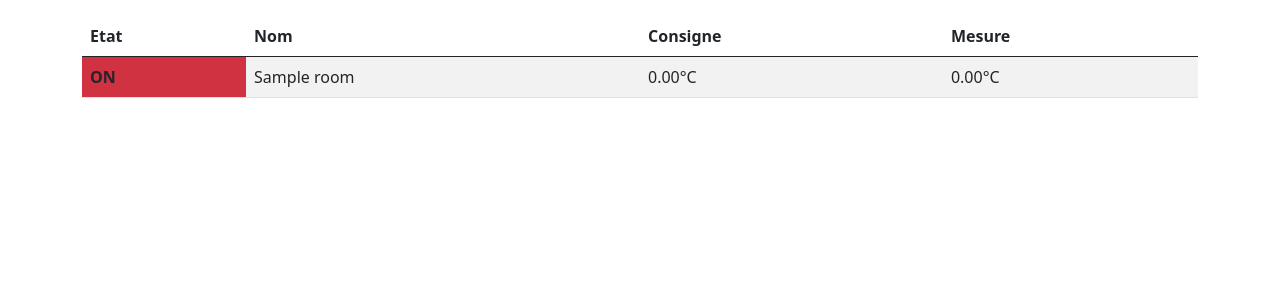
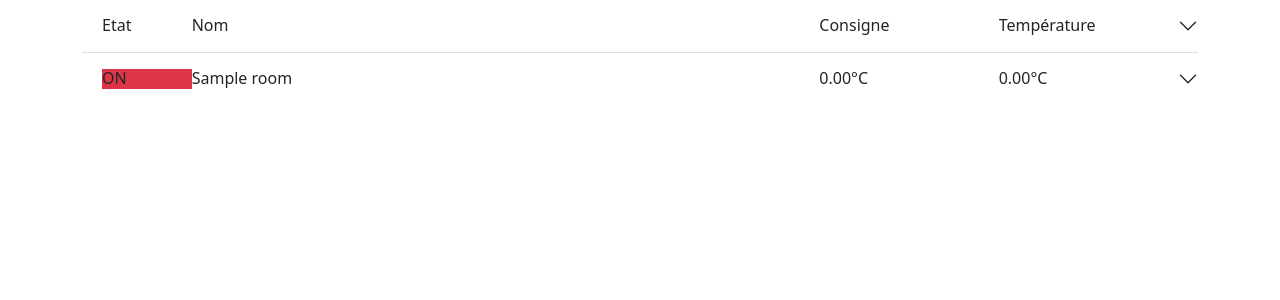
Before and after one commit to manuo1/HouseBrain, a Django app: page / in a window 1280 px wide. Shown: the part 76-376 px from the top of the page. Run offline with Django 3.2, Linux system fonts and the light colour scheme; tables that the repository leaves empty hold one stand-in row (values such as "Sample post"); parts of the project's set-up code (start-up, migrations or seed data) failed here and were passed over.

Commit message:
change homepage display 3

```diff
--- a/housebrain/templates/homepage.html
+++ b/housebrain/templates/homepage.html
@@ -3,30 +3,77 @@
 {% block title %}House Brain{% endblock %}
 {% block main %}
 
-<p>
 
-<table class="table table-striped">
-  <thead>
-    <tr>
-      <th scope="col">Etat</th>
-      <th scope="col">Nom</th>
-      <th scope="col">Consigne</th>
-      <th scope="col">Mesure</th>
-    </tr>
-  </thead>
-  <tbody>
+
+
+
+
+
+
+
+<div class="accordion accordion-flush" id="accordionFlush">
+
+<div class="accordion-item">
+  <h2 class="accordion-header">
+    <button class="accordion-button collapsed" type="button" data-bs-toggle="collapse" data-bs-target="#flush-collapse{{room.id}}" aria-expanded="false" aria-controls="flush-collapse{{room.id}}">
+
+      <div class="col-1 text-truncate">
+        Etat
+      </div>
+      <div class="col-7 text-truncate">
+        Nom
+      </div>
+      <div class="col-2 text-truncate">
+        Consigne
+      </div>
+      <div class="col-2 text-truncate">
+        Température
+      </div>
+
+    </button>
+  </h2>
+</div>
+
+
+
+
 
     {% for room in data %}
-    <tr>
-      <th scope="row" class="{{room.color}}">{{room.heater_state}}</th>
-      <td>{{room.name}}</td>
-      <td>{{room.setpoint_temperature}}</td>
-      <td>{{room.measured_temperature}}</td>
-    </tr>
+      <div class="accordion-item">
+
+        <!-- visible part -->
+        <h2 class="accordion-header" id="flush-heading{{room.id}}">
+          <button class="accordion-button collapsed" type="button" data-bs-toggle="collapse" data-bs-target="#flush-collapse{{room.id}}" aria-expanded="false" aria-controls="flush-collapse{{room.id}}">
+
+                <div class="col-1 {{room.color}}">
+                  {{room.heater_state}}
+                </div>
+                <div class="col-7 text-truncate">
+                  {{room.name}}
+                </div>
+                <div class="col-2">
+                  {{room.setpoint_temperature}}
+                </div>
+                <div class="col-2">
+                  {{room.measured_temperature}}
+                </div>
+
+          </button>
+        </h2>
+
+        <!-- collapsible part -->
+        <div id="flush-collapse{{room.id}}" class="accordion-collapse collapse" aria-labelledby="flush-heading{{room.id}}" data-bs-parent="#accordionFlush">
+          <div class="accordion-body">
+            Bouton
+          </div>
+        </div>
+
+
+      </div>
     {% endfor %}
 
-  </tbody>
-</table>
-</p>
+
+</div>
+
 
 {% endblock %}
--- a/housebrain/views.py
+++ b/housebrain/views.py
@@ -45,6 +45,7 @@ def homepage(request):
         else :
             name =f'{sensor.name} ({sensor.sensor_folder_path[-15:]})'
         room = {
+                "id" : sensor.id,
                 "color" : heater_state_color,
                 "heater_state" : heater_state,
                 "name" : name,
```
